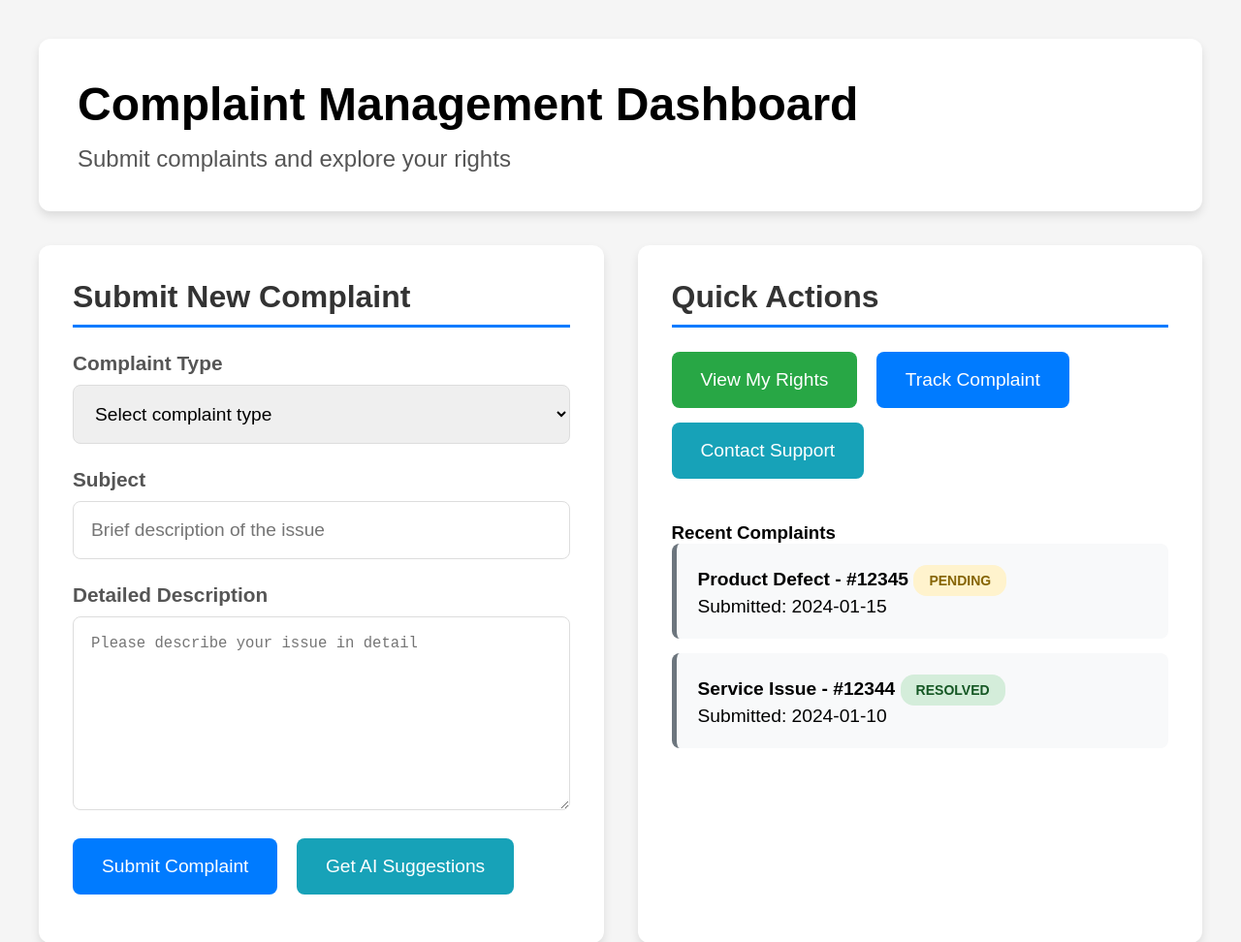
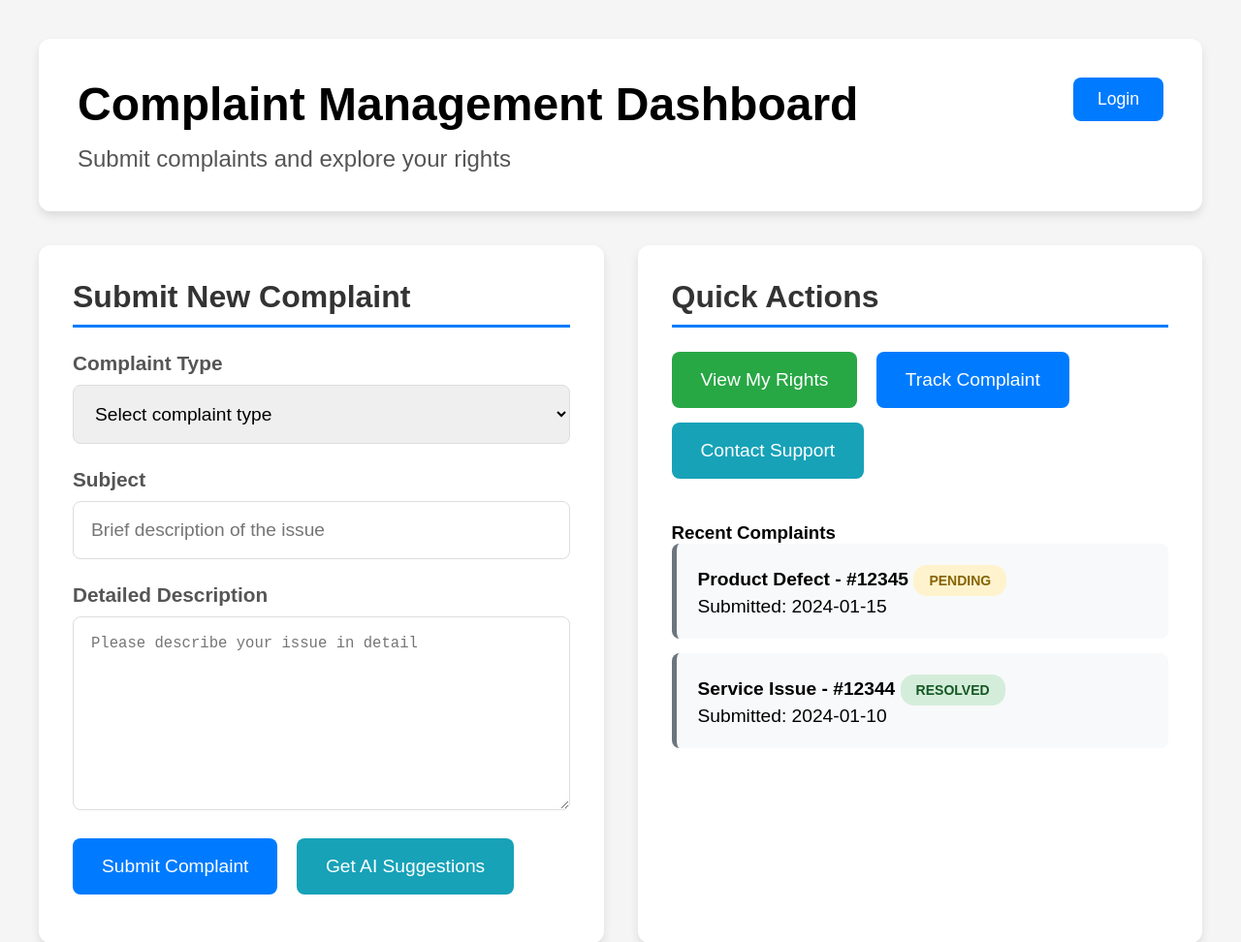
Before and after one commit to pandurangchavan809/hactopus, a plain HTML site: page frontend/dashboard.html in a window 1280 px wide. Shown: the top 972 px of the page at 97% size. Drawn offline with Linux system fonts and the light colour scheme.

Commit message:
login added

```diff
--- a/frontend/index.html
+++ b/frontend/dashboard.html
@@ -54,10 +54,28 @@ body { font-family: Arial, sans-serif; background-color: #f5f5f5; padding: 40px;
 </head>
 <body>
 <div class="dashboard">
-    <div class="header">
+
+    <div class="header" style="position: relative;">
         <h1>Complaint Management Dashboard</h1>
         <p>Submit complaints and explore your rights</p>
+
+        <!-- Login Button -->
+        <a href="login.html" style="
+            position: absolute;
+            top: 40px;
+            right: 40px;
+            background: #007bff;
+            color: white;
+            padding: 12px 25px;
+            border-radius: 8px;
+            text-decoration: none;
+            font-size: 1.1em;
+            transition: background 0.3s;
+        " onmouseover="this.style.background='#0056b3'" onmouseout="this.style.background='#007bff'">
+            Login
+        </a>
     </div>
+
 
     <div class="main-content">
         <div class="card">
```
